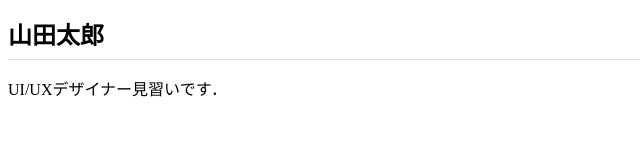
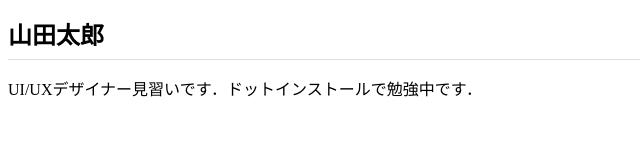
Before and after one commit to okn3030/okn3030.github.io, a plain HTML site: page index.html in a window 1280 px wide. Shown: the whole page, without its empty margins (0-640 px from the left). Drawn offline with Linux system fonts and the light colour scheme.

Commit message:
Add files via upload

```diff
--- a/index.html
+++ b/index.html
@@ -9,6 +9,6 @@
 </head>
 <body>
   <h1>山田太郎</h1>
-  <p>UI/UXデザイナー見習いです．</p>
+  <p>UI/UXデザイナー見習いです．ドットインストールで勉強中です．</p>
 </body>
 </html>
```
